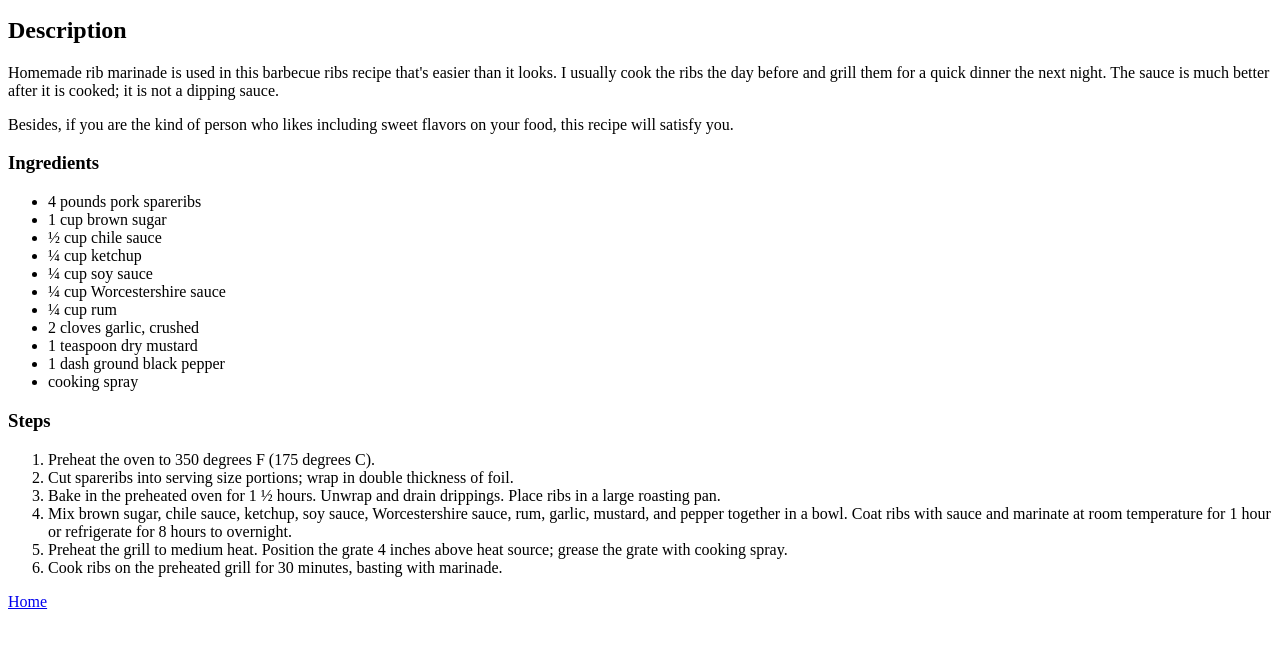
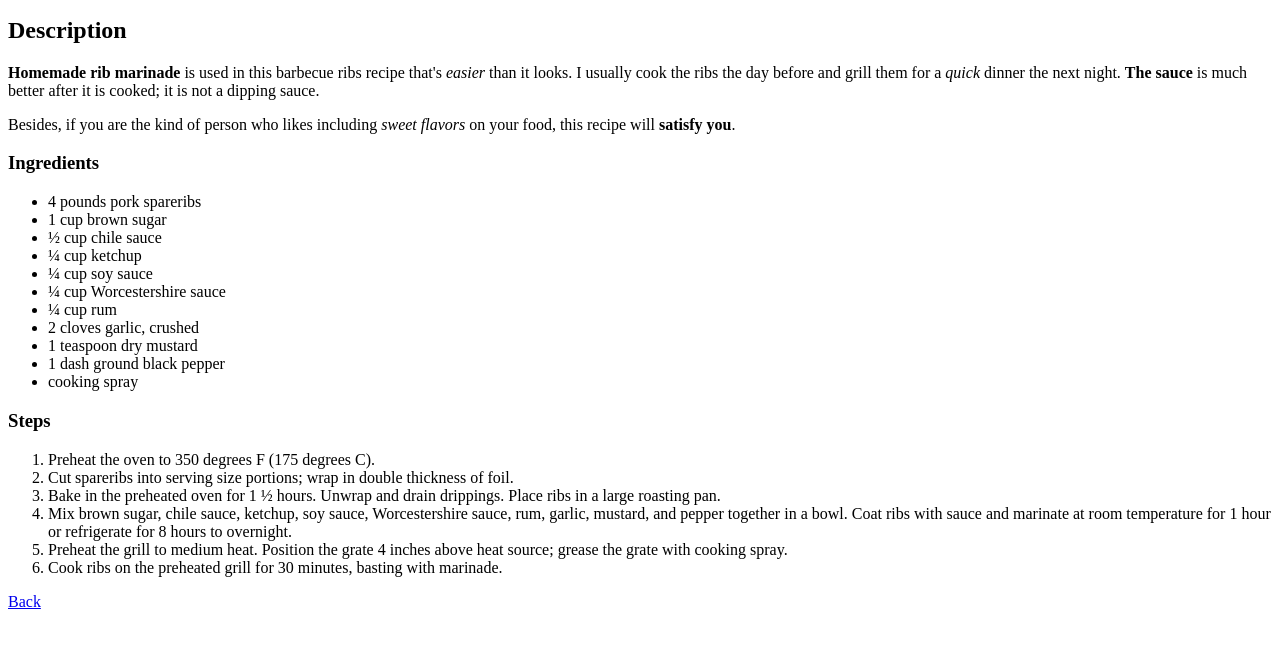
Before and after one commit to Sanchez1407/odin-recipes, a plain HTML site: page recipes/bbqribs.html in a window 1280 px wide. Shown: the part 101-746 px from the top of the page. Drawn offline with Linux system fonts and the light colour scheme.

Commit message:
Calling button linked to homepage as Back instead of Home

```diff
--- a/recipes/bbqribs.html
+++ b/recipes/bbqribs.html
@@ -13,11 +13,11 @@
             <h2> Description </h2>
 
 
-            <p>Homemade rib marinade is used in this barbecue ribs recipe that's easier than it looks.
-                I usually cook the ribs the day before and grill them for a quick dinner the next night.
-                The sauce is much better after it is cooked; it is not a dipping sauce.</p>
-            <p>Besides, if you are the kind of person who likes including sweet flavors on your food,
-                this recipe will satisfy you.</p>
+            <p><strong>Homemade rib marinade</strong> is used in this barbecue ribs recipe that's <em>easier</em> than it looks.
+                I usually cook the ribs the day before and grill them for a <em>quick</em> dinner the next night.
+                <strong>The sauce</strong> is much better after it is cooked; it is not a dipping sauce.</p>
+            <p>Besides, if you are the kind of person who likes including <em>sweet flavors</em> on your food,
+                this recipe will <strong>satisfy you</strong>.</p>
 
 
 
@@ -57,7 +57,7 @@
 
                 </ol>
 
-                <a href="../index.html">Home</a>
+                <a href="../index.html">Back</a>
 
 
         </body>
```
